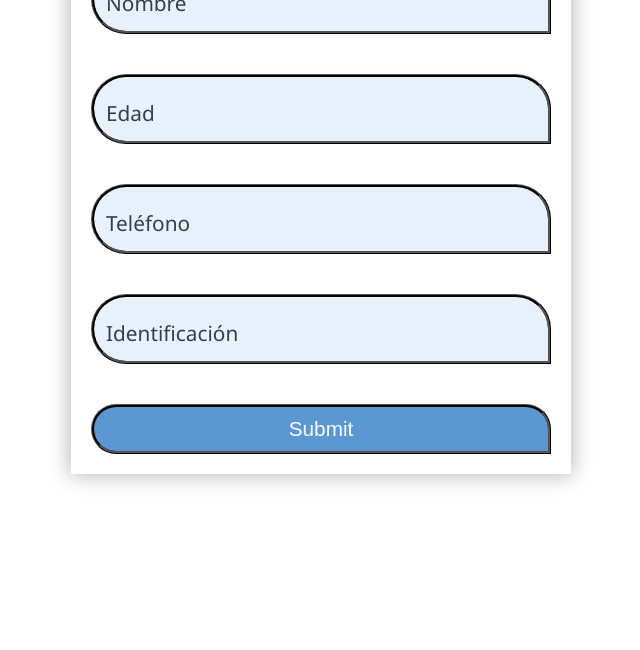
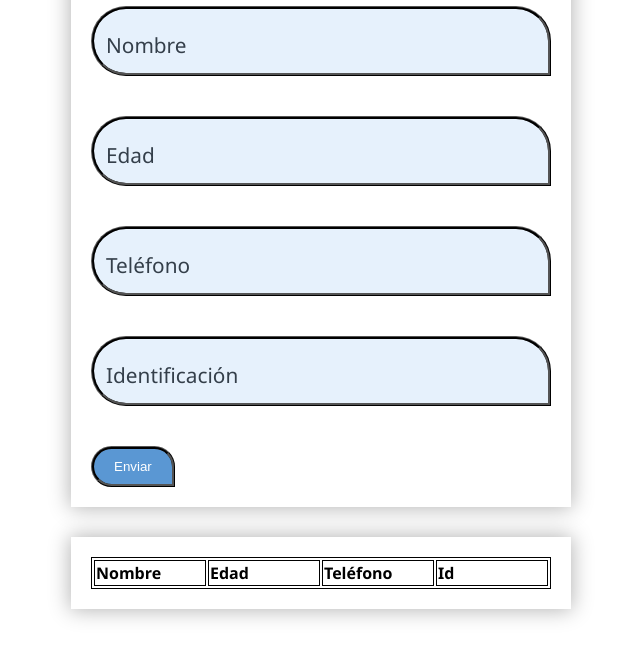
Before and after one commit to JuanJoseBlanco/SistemasDistribuidos-T05, a website: page front/index.html in a window 1280 px wide. Shown: the part 150-800 px from the top of the page, without its empty margins (319-959 px from the left). Drawn offline with nearby package versions, Linux system fonts and the light colour scheme; no server answers.

Commit message:
Actualización de archivos de Frontend

```diff
--- a/front/index.html
+++ b/front/index.html
@@ -8,18 +8,39 @@
     <link rel='stylesheet' type='text/css' media='screen' href='main.css'>
 </head>
 <body>
-    <form action="" class="formulario">
-        <h1 class = "title"> Formulario </h1>
-        <input type = "text" class = "input">
+    <form onsubmit="sendInfo(); return false();" class="formulario">
+        <h1>FORMULARIO</h1>
+        <input type = "text" name = "name" class = "input">
         <label for = "" class = "label">Nombre</label>
-        <input type = "text" class = "input">
+        <input type = "text" name = "age" class = "input">
         <label for = "" class = "label">Edad</label>
-        <input type = "text" class = "input">
+        <input type = "text" name = "phone" class = "input">
         <label for = "" class = "label">Teléfono</label>
-        <input type = "text" class = "input">
+        <input type = "text" name = "id" class = "input">
         <label for = "" class = "label">Identificación</label>
-        <input type="submit" class="submit">
+        <button type="submit" class="btn btn-block btn-primary" id = submit> Enviar </button>
     </form>
+
+    <div class = "list">
+
+        <table class="table">
+            <thead>
+                <tr>
+                    <th>Nombre</th>
+                    <th>Edad</th>
+                    <th>Teléfono</th>
+                    <th>Id</th>
+                </tr>
+            </thead>
+
+            <tbody id="people">
+
+            </tbody>
+        </table>
+    </div>
+
+
+    <script src="https://ajax.googleapis.com/ajax/libs/jquery/3.5.1/jquery.min.js"></script>
     <script src='main.js'></script>
 </body>
 </html>
--- a/front/main.css
+++ b/front/main.css
@@ -7,6 +7,16 @@ body{
 }
 
 .formulario{
+    width: 500px;
+    max-width: 100%;
+    margin: auto;
+    margin-top: 50px;
+    padding: 20px;
+    box-shadow: 0 0 20px 1px rgba(0, 0, 0, 0.3);
+    position: relative;
+}
+
+.list{
     width: 500px;
     max-width: 100%;
     margin: auto;
@@ -55,7 +65,7 @@ body{
     transition: all 0.2s;
 }
 
-.submit{
+#submit{
     background: rgba(20,107,193, 0.7);
     color: white;
     padding: 10px 20px;
@@ -66,10 +76,21 @@ body{
     border: 3px ridge #000000;
 }
 
-.submit:focus{
+#submit:focus{
     outline: transparent;
 }
 
 .set{
     margin-top: -140px;
 }
+
+.table {
+    width: 100%;
+    border: 1px solid #000;
+ }
+ th, td {
+    width: 25%;
+    text-align: left;
+    vertical-align: top;
+    border: 1px solid #000;
+ }
--- a/front/main.js
+++ b/front/main.js
@@ -1,10 +1,38 @@
 let input = document.getElementsByClassName('input');
 for (let index = 0; index < input.length; index++) {
-    input[index].addEventListener("keyup", function(){
-        if(this.value.length >= 1){
+    input[index].addEventListener("keyup", function () {
+        if (this.value.length >= 1) {
             this.nextElementSibling.classList.add('set');
         } else {
             this.nextElementSibling.classList.remove('set');
         }
     });
 }
+
+$(document).ready(() => {
+    $("#buttonJquery").click(getPeople);
+    getPeople();
+});
+
+getPeople = () => {
+    $.ajax({
+        url: "http://localhost:3000/people",
+        success: result => {
+            $('#people').html("");
+
+            result.forEach(person => {
+                $("#people").append('<tr><td>' + person.name + '</td><td>' + person.age + '</td><td>' + person.phone + '</td><td>' + person.id + '</td></tr>');
+            });
+        }
+    });
+}
+
+sendInfo = ()=>{
+    let form = $('.formulario');
+    $.ajax({
+        url: "http://localhost:3000/people/add",
+        type:'POST',
+        data:form.serialize(),
+        success: result => getPeople()
+    });
+}
```
